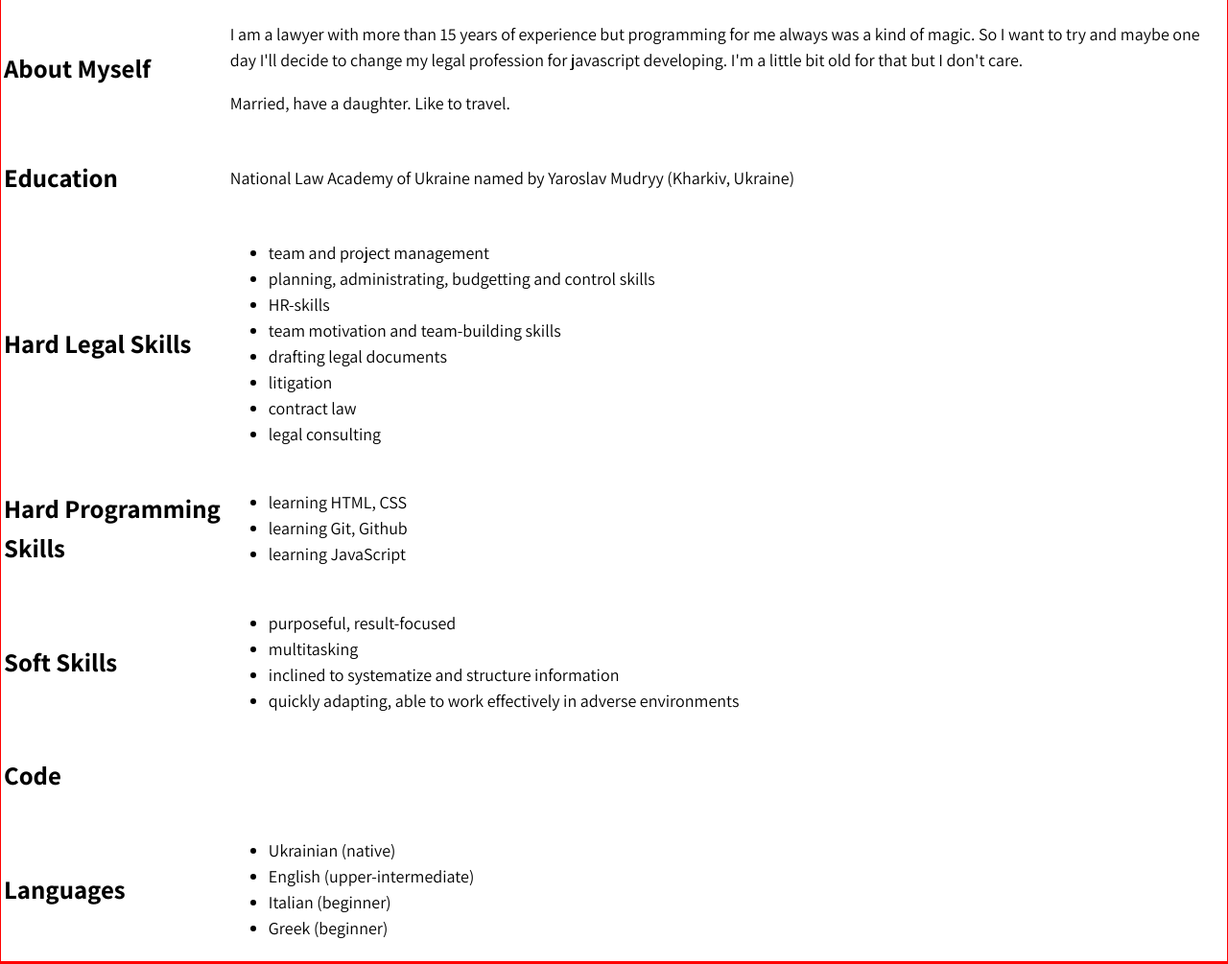
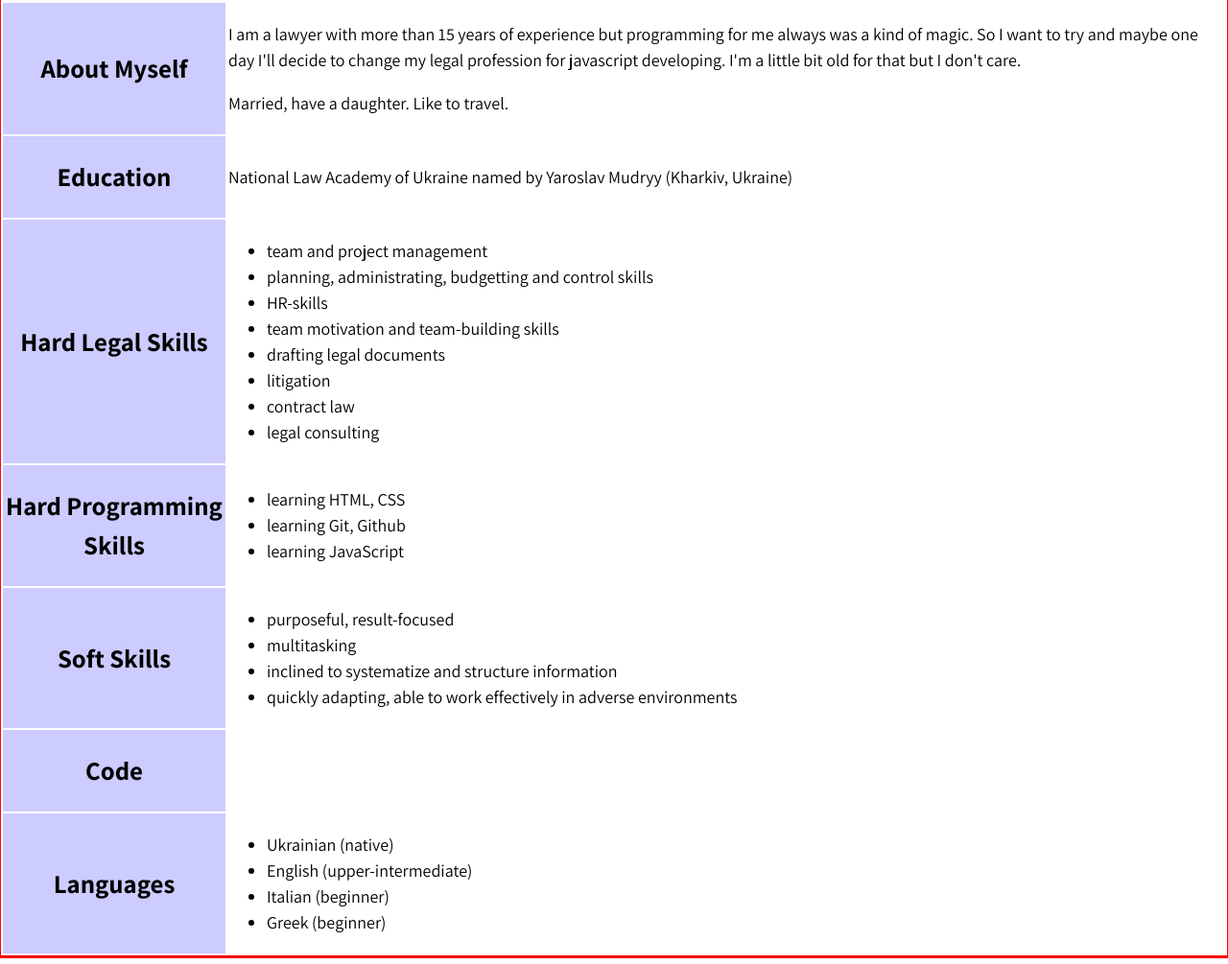
Before and after one commit to gadersik/rsschool-cv, a plain HTML site: page index.html in a window 1280 px wide. Shown: the part 511-1516 px from the top of the page at 96% size. Drawn offline with Linux system fonts and the light colour scheme.

Commit message:
docs: create table format

```diff
--- a/index.html
+++ b/index.html
@@ -26,13 +26,13 @@
     </header>
     <main class="main main-container">
         <section class="section" id="profile">
-            <h1 class="section-title">Oleksandr Rublia</h1>
+            <h1>Oleksandr Rublia</h1>
             <p>Kyiv, Ukraine</p>
             <p>current status: attorney-at-law</p>
             <img class="foto" src="./assets/img/foto.jpg" alt="my-photo" width="350" height="340">
         </section>
         <section class="section" id="contacts">
-            <h2 class="section-title">Contacts</h2>
+            <h2>Contacts</h2>
             <p>Mobile +38 093 40 38 10</p>
             <p>Email  as.rublya@gmail.com</p>
             <p>Github gadersik</p>
@@ -40,9 +40,9 @@
         </section>
         <table>
         <tr class="section" id="myself">
-            <td>
+            <th>
             <h2 class="section-title">About Myself</h2>
-            </td>
+            </th>
             <td>
             <p>I am a lawyer with more than 15 years of experience but
                 programming for me always was a kind of magic. So I want to try
@@ -54,9 +54,9 @@
             </td>
         </tr>
         <tr class="section" id="education">
-            <td>
+            <th>
             <h2 class="section-title">Education</h2>
-            </td>
+            </th>
             <td>
             <p>National Law Academy of Ukraine named by Yaroslav Mudryy
                 (Kharkiv, Ukraine)
@@ -64,9 +64,9 @@
             </td>
         </tr>
         <tr class="section" id="legalskills">
-            <td>
+            <th>
             <h2 class="section-title">Hard Legal Skills</h2>
-            </td>
+            </th>
             <td>
             <ul>
                 <li>team and project management</li>
@@ -81,9 +81,9 @@
             </td>
         </tr>
         <tr class="section" id="programmingskills">
-            <td>
+            <th>
             <h2 class="section-title">Hard Programming Skills</h2>
-            </td>
+            </th>
             <td>
             <ul>
                 <li>learning HTML, CSS</li>
@@ -94,9 +94,9 @@
         </tr>
         <tr class="section" id="softskills">
 
-            <td>
+            <th>
                 <h2 class="section-title">Soft Skills</h2>
-            </td>
+            </th>
             <td>
             <ul>
                 <li>purposeful, result-focused</li>
@@ -107,17 +107,17 @@
             </td>
         </tr>
         <tr class="section" id="code">
-            <td>
+            <th>
             <h2 class="section-title">Code</h2>
-            </td>
+            </th>
             <td>
             <p></p>
             </td>
         </tr>
         <tr class="section" id="languages">
-            <td>
+            <th>
             <h2 class="section-title">Languages</h2>
-            </td>
+            </th>
             <td>
             <ul>
                 <li>Ukrainian (native)</li>
--- a/style.css
+++ b/style.css
@@ -43,7 +43,11 @@
         color: #9400d3;
         font-weight: 700;
       }
+      .section-title, th {
+        background-color: #ccccff;
+        padding: 0;
 
+      }
       @media (max-width: 768px) {
         .section {
           width: 100%;
```
